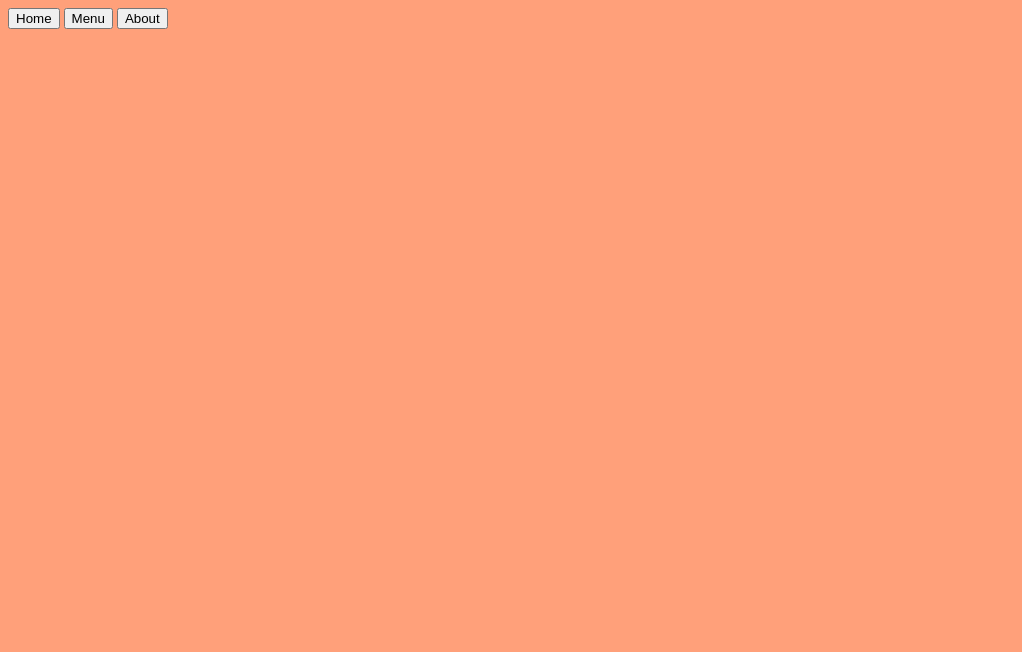
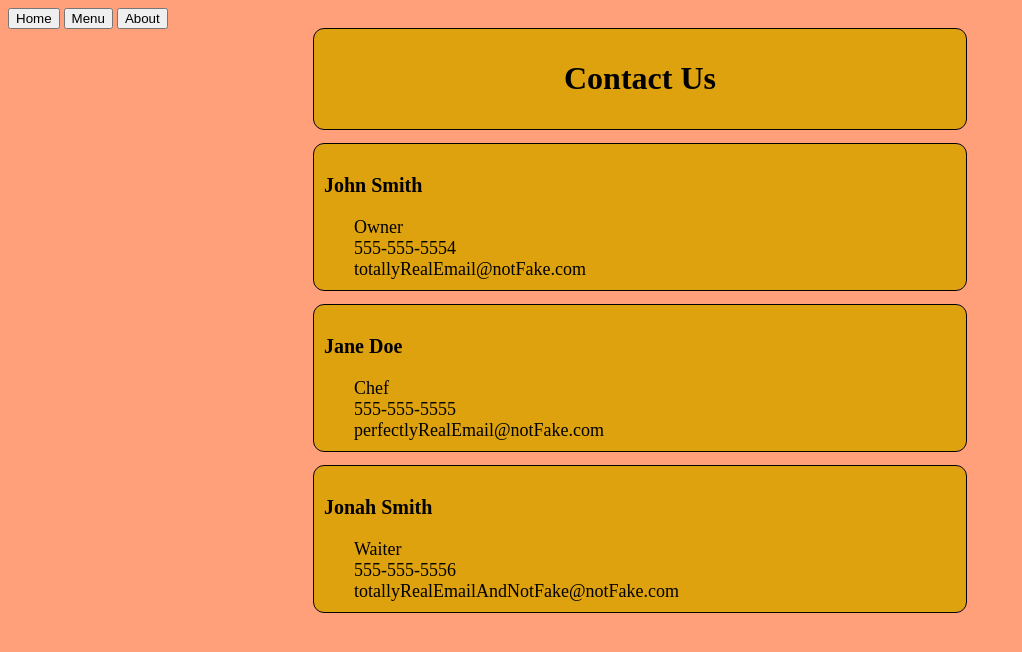
Before and after one commit to HopliteRPG/restaurant-page, a website built with webpack: page src/template.html in a window 1280 px wide. Both pictures are taken after a click on the button "About". Shown: the whole page, without its empty margins (0-1022 px from the left). Built offline with nearby package versions, Linux system fonts and the light colour scheme.

Commit message:
Contact Us page done

```diff
--- a/src/about.js
+++ b/src/about.js
@@ -1,8 +1,9 @@
+// About Module
+
 export {createAbout}
 
 
 function createAbout (){
-    alert("about is working")
     const contentHTML = document.querySelector("#content");
 
     const divCreate = document.createElement("div");
@@ -39,4 +40,28 @@ function createAbout (){
         cloneH1Create.classList.add(className);
         div.appendChild(cloneH1Create);
     }
+
+    const headerDiv = createDivSection(contentHTML,divCreate,"contactUsHeaderDiv");
+    const headerH1 = createH1(headerDiv.cloneDivCreate,h1Create,"Contact Us","contactUsHeaderH1");
+
+    const contactInformationDiv1 = createDivSection(contentHTML,divCreate,"contactInformationDiv");
+    const contactInformationNameP1 = createP(contactInformationDiv1.cloneDivCreate,pCreate,"John Smith","contactInformationNameP");
+    const contactInformationTitleP1 = createP(contactInformationDiv1.cloneDivCreate,pCreate,"Owner","contactInformationTitleP");
+    const contactInformationPhoneNumberP1 = createP(contactInformationDiv1.cloneDivCreate,pCreate,"555-555-5554","contactInformationPhoneNumberP");
+    const contactInformationEmailP1 = createP(contactInformationDiv1.cloneDivCreate,pCreate,"totallyRealEmail@notFake.com","contactInformationEmailP");
+
+    const contactInformationDiv2 = createDivSection(contentHTML,divCreate,"contactInformationDiv");
+    const contactInformationNameP2 = createP(contactInformationDiv2.cloneDivCreate,pCreate,"Jane Doe","contactInformationNameP");
+    const contactInformationTitleP2 = createP(contactInformationDiv2.cloneDivCreate,pCreate,"Chef","contactInformationTitleP");
+    const contactInformationPhoneNumberP2 = createP(contactInformationDiv2.cloneDivCreate,pCreate,"555-555-5555","contactInformationPhoneNumberP");
+    const contactInformationEmailP2 = createP(contactInformationDiv2.cloneDivCreate,pCreate,"perfectlyRealEmail@notFake.com","contactInformationEmailP");
+
+    const contactInformationDiv3 = createDivSection(contentHTML,divCreate,"contactInformationDiv");
+    const contactInformationNameP3 = createP(contactInformationDiv3.cloneDivCreate,pCreate,"Jonah Smith","contactInformationNameP");
+    const contactInformationTitleP3 = createP(contactInformationDiv3.cloneDivCreate,pCreate,"Waiter","contactInformationTitleP");
+    const contactInformationPhoneNumberP3 = createP(contactInformationDiv3.cloneDivCreate,pCreate,"555-555-5556","contactInformationPhoneNumberP");
+    const contactInformationEmailP3 = createP(contactInformationDiv3.cloneDivCreate,pCreate,"totallyRealEmailAndNotFake@notFake.com","contactInformationEmailP");
+
+
+
 }
--- a/src/styles.css
+++ b/src/styles.css
@@ -2,7 +2,7 @@
     display: flex;
     flex-direction: column;
     align-items: center;
-
+    gap: 5px;
 }
 
 #content>div{
@@ -43,3 +43,20 @@ body{
     height: 250px;
     width: 400px;
 }
+
+
+#content>.contactInformationDiv{
+    display: flex;
+    align-items: flex-start;
+}
+
+.contactInformationNameP{
+    font-weight: bold;
+    font-size: 20px;
+}
+
+.contactInformationTitleP,.contactInformationPhoneNumberP,.contactInformationEmailP{
+    padding-left: 30px;
+    margin: 0px;
+    font-size: 18px;
+}
```
